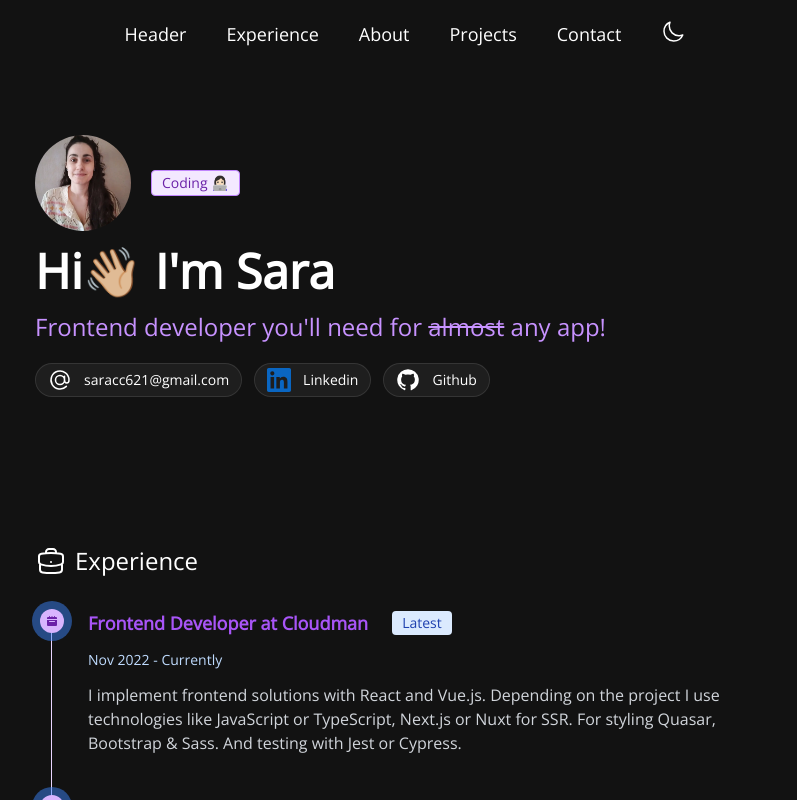
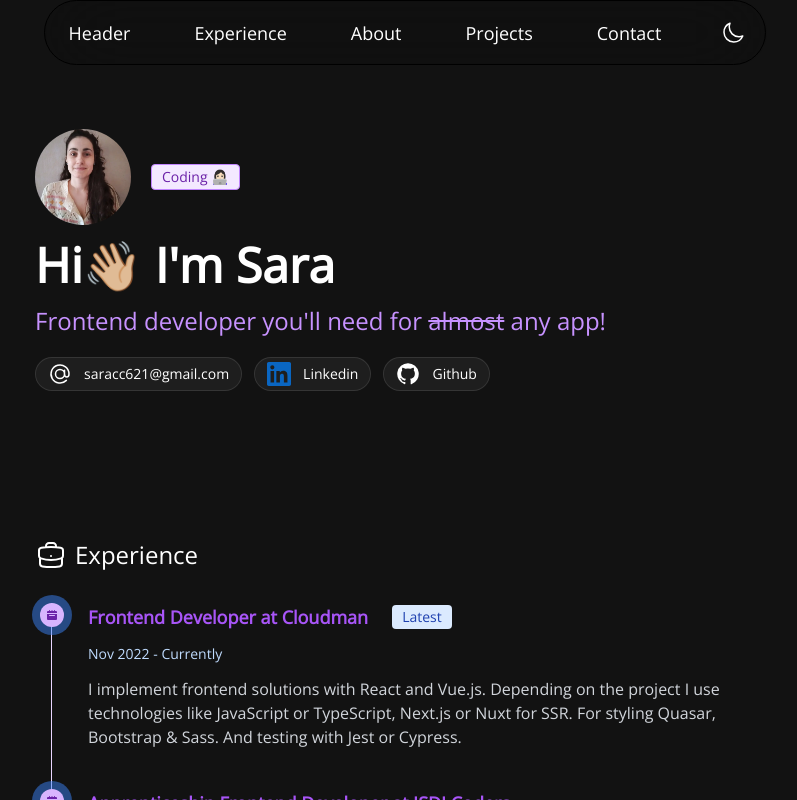
Before and after one commit to SaraCarreras/Portfolio, a React (Vite) app: page / in a window 1280 px wide. Shown: the top 800 px of the page, without its empty margins (235-1032 px from the left). Built offline with nearby package versions, Linux system fonts and the light colour scheme; a web font is replaced by a local one.

Commit message:
updated styles

```diff
--- a/src/components/NavBar/NavBar.tsx
+++ b/src/components/NavBar/NavBar.tsx
@@ -18,25 +18,27 @@ export function NavBar() {
   }
   //sm:w-[740px]
   return (
-    <nav className="flex justify-center items-center py-5 mx-auto  ">
-      <ul className="flex flex-row gap-x-5 self-end text-sm sm:text-lg sm:gap-x-10">
-        <li>
+    <nav className="flex p-3 mx-auto sticky w-fit top-0 z-10 border rounded-full border-black bg-black/10 backdrop-blur-2xl ">
+      <ul className="flex flex-row gap-x-5  items-center self-end text-sm sm:text-lg sm:gap-x-10 ">
+        <li className=" hover:bg-white/10 rounded-full px-3 py-1">
           <a href="#header">Header</a>
         </li>
-        <li>
+        <li className=" hover:bg-white/10 rounded-full px-3 py-1">
           <a href="#experience">Experience</a>
         </li>
-        <li>
+        <li className=" hover:bg-white/10 rounded-full px-3 py-1">
           <a href="#about">About</a>
         </li>
-        <li>
+        <li className=" hover:bg-white/10 rounded-full px-3 py-1">
           <a href="#projects">Projects</a>
         </li>
-        <li>
+        <li className=" hover:bg-white/10 rounded-full px-3 py-1">
           <a href="#contact">Contact</a>
         </li>
-        <li>
-          <button onClick={changeMode}>{SvgComponente}</button>
+        <li className=" hover:bg-white/10 rounded-full px-2  items-center">
+          <button className="mt-2  items-center" onClick={changeMode}>
+            {SvgComponente}
+          </button>
         </li>
       </ul>
     </nav>
```
